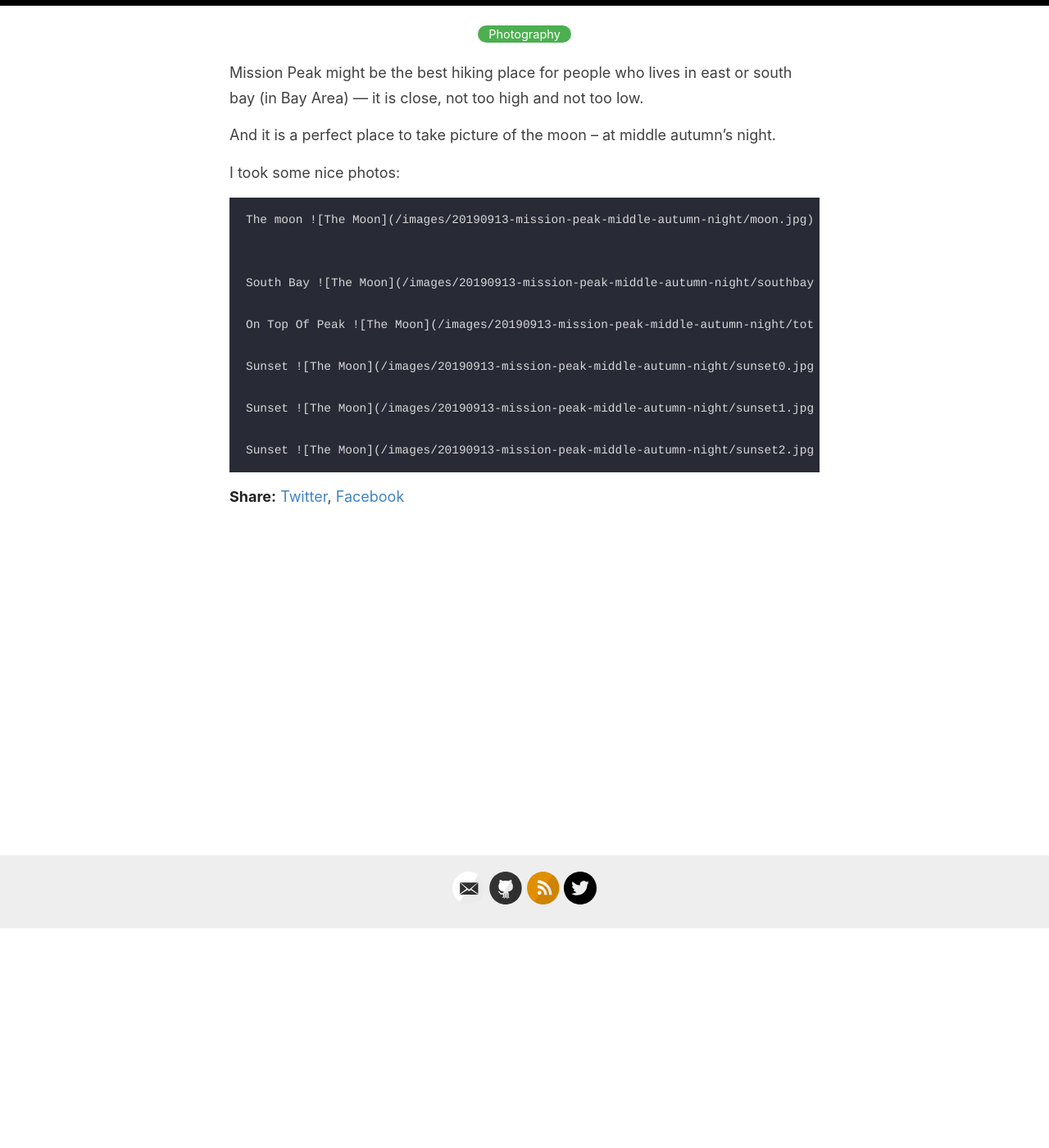
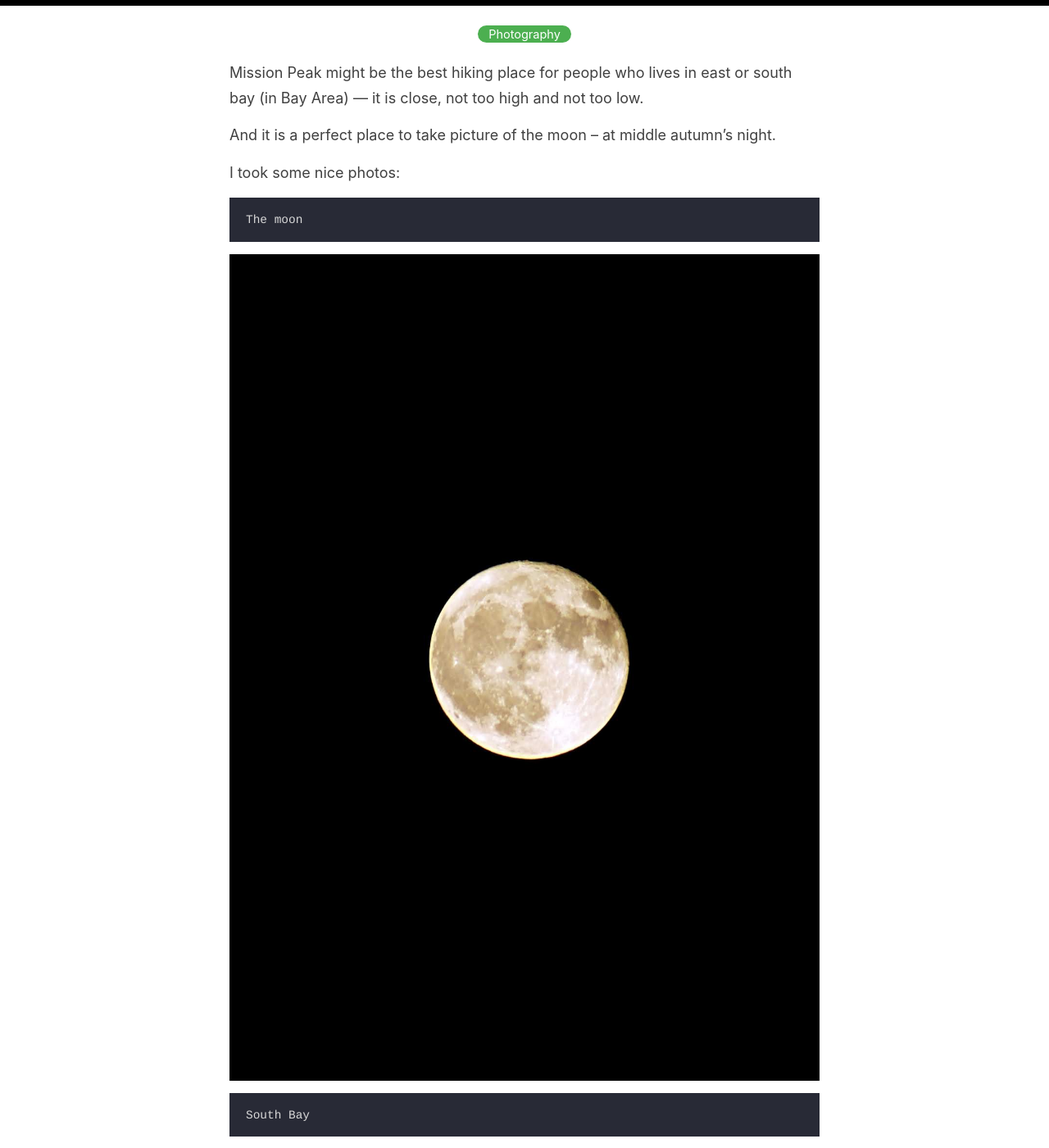
Before and after one commit to realxye/realxye.github.io, a Jekyll site: the page built from _posts/2019-09-13-mission-peak-middle-autumn-night.md, in a window 1280 px wide and 1400 px high, scrolled down 268 px. Shown: the whole window at 82% size. Built offline with Jekyll 4.4.1, drawn with Linux system fonts in a browser that asks for light colours; some of the changed text lies outside the part shown.

Commit message:
Fix format

```diff
--- a/_posts/2019-09-13-mission-peak-middle-autumn-night.md
+++ b/_posts/2019-09-13-mission-peak-middle-autumn-night.md
@@ -16,20 +16,30 @@ I took some nice photos:
 
 
     The moon
+
 ![The Moon](/images/20190913-mission-peak-middle-autumn-night/moon.jpg)
 
 
     South Bay
-![The Moon](/images/20190913-mission-peak-middle-autumn-night/southbay.jpg)
+
+![South Bay](/images/20190913-mission-peak-middle-autumn-night/southbay.jpg)
+
 
     On Top Of Peak
-![The Moon](/images/20190913-mission-peak-middle-autumn-night/tothepeak.jpg)
+
+![On Top Of Peak](/images/20190913-mission-peak-middle-autumn-night/tothepeak.jpg)
+
 
     Sunset
-![The Moon](/images/20190913-mission-peak-middle-autumn-night/sunset0.jpg)
+
+![Sunset](/images/20190913-mission-peak-middle-autumn-night/sunset0.jpg)
+
 
     Sunset
-![The Moon](/images/20190913-mission-peak-middle-autumn-night/sunset1.jpg)
+
+![Sunset](/images/20190913-mission-peak-middle-autumn-night/sunset1.jpg)
+
 
     Sunset
-![The Moon](/images/20190913-mission-peak-middle-autumn-night/sunset2.jpg)
+
+![Sunset](/images/20190913-mission-peak-middle-autumn-night/sunset2.jpg)
```
